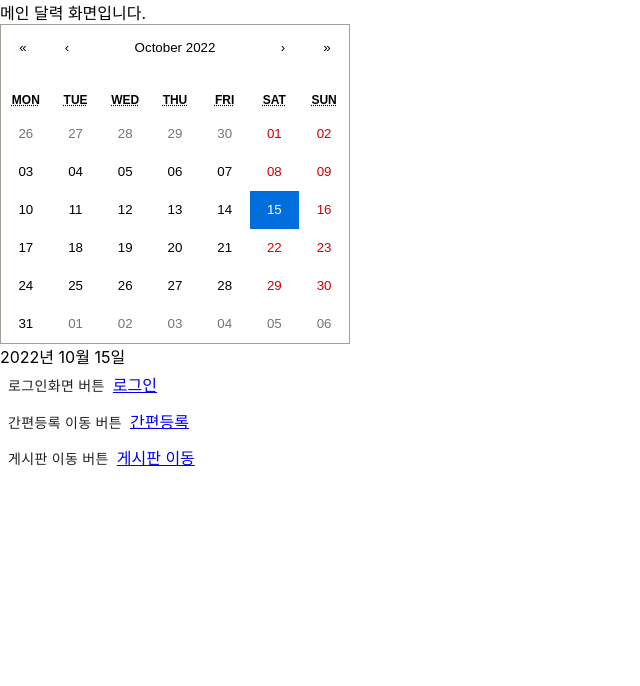
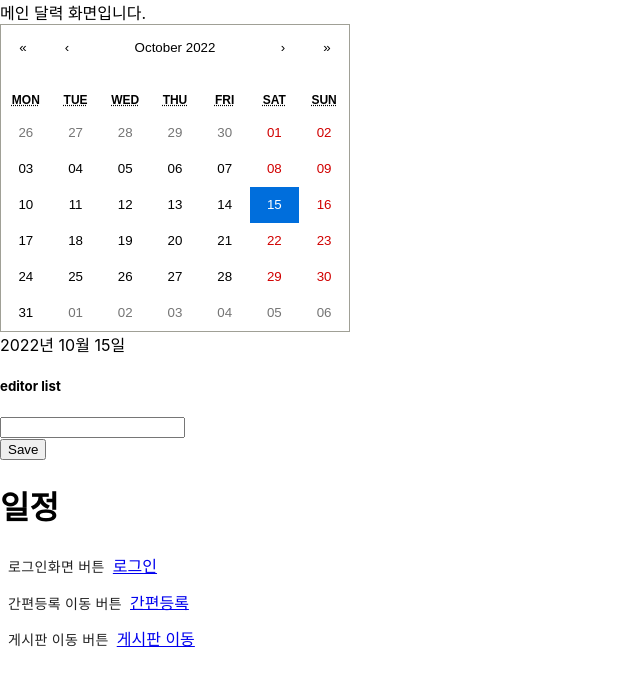
Before and after one commit to moveCompany/scheduleController, a React (Create React App) app in the folder front-end/: page / in a window 1280 px wide. Shown: the top 686 px of the page, without its empty margins (0-640 px from the left). Built offline with nearby package versions, Linux system fonts and the light colour scheme.

Commit message:
checklist 추가

```diff
--- a/front-end/package.json
+++ b/front-end/package.json
@@ -12,6 +12,7 @@
     "axios": "1.1.3",
     "moment": "2.29.4",
     "react": "18.2.0",
+    "react-calendar": "3.9.0",
     "react-dom": "18.2.0",
     "react-router-dom": "6.4.2",
     "react-scripts": "5.0.1",
--- /dev/null
+++ b/front-end/src/components/CheckList/CheckItem.tsx
@@ -0,0 +1,23 @@
+import {Button, Grid} from "@material-ui/core";
+
+const CheckItem = ({ onDelete, id, date, title }:any) => {
+    return (
+        <Grid className="CheckItem">
+            <Grid className="info">
+                <span>날짜 : {date} </span>
+                <Grid className="title">{title}</Grid>
+                <Button
+                    onClick={() => {
+                        console.log(id);
+                        if (window.confirm(`${id}번 째 보고를 삭제할까요?`)) {
+                            onDelete(id);
+                        }
+                    }}>
+                    삭제
+                </Button>
+            </Grid>
+        </Grid>
+    );
+};
+
+export default CheckItem;
--- /dev/null
+++ b/front-end/src/components/CheckList/CheckListEditor.tsx
@@ -0,0 +1,51 @@
+import { useState, useRef } from "react";
+
+interface CheckListEditorProps {
+    // onCreate : (any,any) => void
+}
+
+const CheckListEditor = ({ onCreate }:any) => {
+    //const dateInput = useRef();
+    const titleInput = useRef<any>(null);
+
+    const [state, setState] = useState({
+        date: "",
+        title: ""
+    });
+    const handleChangeState = (e: any) => {
+        setState({
+            ...state,
+            [e.target.name]: e.target.value
+        });
+    };
+    const handleSubmit = () => {
+        if (state.title.length < 1) {
+            titleInput.current.focus();
+            return;
+        }
+        onCreate(state.date, state.title);
+        alert("insert");
+        setState({
+            date: "",
+            title: ""
+        });
+    };
+
+    return (
+        <div className="CheckListEditor">
+            <h5>editor list</h5>
+            <div>
+                <input
+                    ref={titleInput}
+                    value={state.title}
+                    onChange={handleChangeState}
+                    name="title"
+                />
+            </div>
+            <div>
+                <button onClick={handleSubmit}>Save</button>
+            </div>
+        </div>
+    );
+};
+export default CheckListEditor;
--- /dev/null
+++ b/front-end/src/components/CheckList/DailyCheck.tsx
@@ -0,0 +1,39 @@
+import { useState, useRef } from "react";
+import CheckListEditor from "./CheckListEditor";
+import DailyCheckList from "./DailyCheckList";
+
+interface Item {
+    id : any;
+    date : any;
+    title : any;
+}
+
+
+const DailyCheck = () => {
+    const [data, setData] = useState<Item[]>([]);
+    const dataId = useRef(0);
+
+    const onCreate = (date: string, title: string) => {
+        const newItem = {
+            id: dataId.current,
+            date,
+            title
+        };
+        dataId.current += 1;
+        setData([newItem, ...data]);
+    };
+
+    const onDelete = (targetId: number) => {
+        const newDailyCheckList = data.filter(it => it.id !== targetId);
+        setData(newDailyCheckList);
+    };
+
+    return (
+        <div className="App">
+            <CheckListEditor onCreate={onCreate} />
+            <DailyCheckList onDelete={onDelete} dailyCheckList={data} />
+        </div>
+    );
+};
+
+export default DailyCheck;
--- /dev/null
+++ b/front-end/src/components/CheckList/DailyCheckList.tsx
@@ -0,0 +1,17 @@
+import CheckItem from "./CheckItem";
+import {Grid} from "@material-ui/core";
+
+const DailyCheckList = ({ onDelete, dailyCheckList }: any) => {
+    return (
+        <Grid>
+            <Grid>
+                <h1> 일정 </h1>
+            </Grid>
+            {dailyCheckList.map((it: any) => {
+                return <CheckItem key={it.id} {...it} onDelete={onDelete} />;
+            })}
+        </Grid>
+    );
+};
+
+export default DailyCheckList;
--- a/front-end/src/pages/MainCalenderPage.tsx
+++ b/front-end/src/pages/MainCalenderPage.tsx
@@ -2,6 +2,7 @@ import {Button, Grid} from '@material-ui/core';
 import React from 'react';
 import Calender from '../components/Calender/Calender';
 import {Link, useNavigate, useNavigation} from 'react-router-dom';
+import DailyCheck from "../components/CheckList/DailyCheck";
 
 const MainCalenderPage = () => {
     const navigation=useNavigate()
@@ -18,6 +19,7 @@ const MainCalenderPage = () => {
     <Grid>
         메인 달력 화면입니다.
         <Calender/>
+        <DailyCheck/>
         <div>
             <Button onClick={goLogin}>
                 로그인화면 버튼
```
Also changed, not shown: 1 other file (tests, documents, lock files or other folders).
